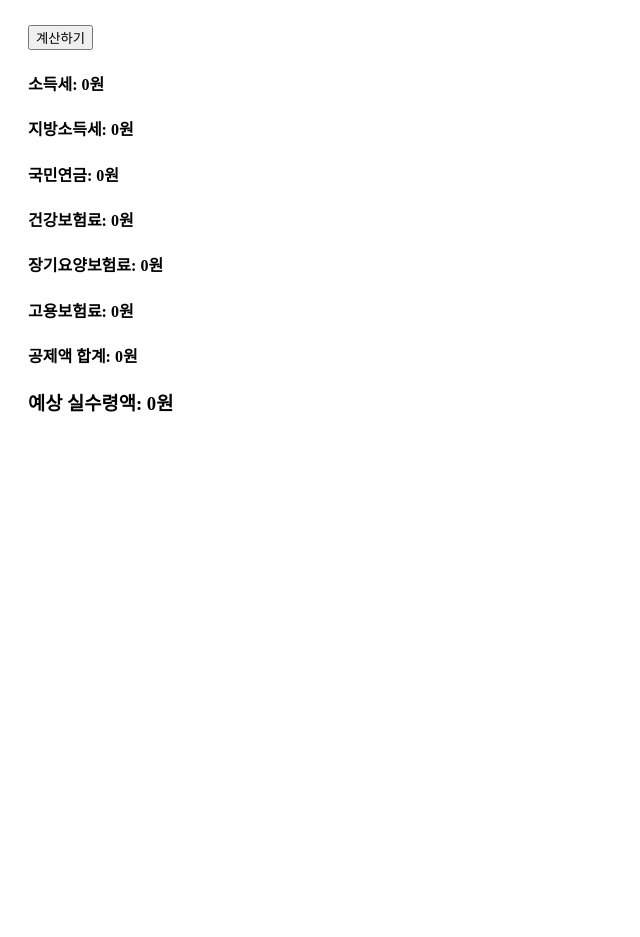
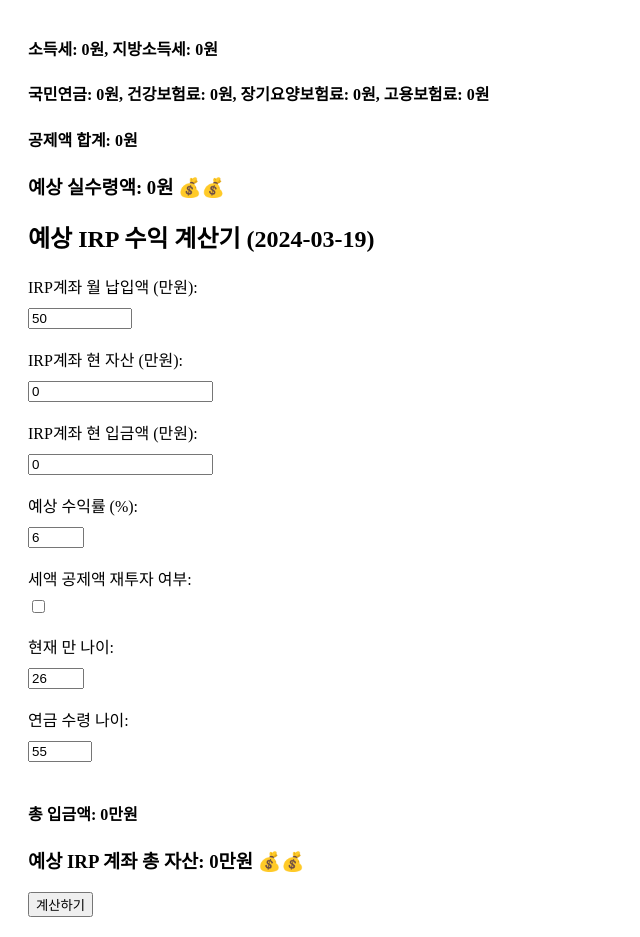
Before and after one commit to Mephisto405/financial-decision-helper, a plain HTML site: page index.html in a window 1280 px wide. Shown: the part 352-1289 px from the top of the page, without its empty margins (0-640 px from the left). Before the commit the page ends 800 px from the top, so only its background shows below. Drawn offline with Linux system fonts and the light colour scheme; no server answers.

Commit message:
Update IRP earnings calculator

```diff
--- a/index.html
+++ b/index.html
@@ -2,7 +2,7 @@
 <html lang="ko">
 <head>
     <meta charset="UTF-8">
-    <title>간이세액 계산기</title>
+    <title>예상 실수령액 계산기</title>
     <script src="https://cdnjs.cloudflare.com/ajax/libs/xlsx/0.16.9/xlsx.full.min.js"></script>
     <style>
         .container {
@@ -16,7 +16,7 @@
 </head>
 <body>
     <div class="container">
-        <h2>간이세액 및 예상 실수령액 계산기</h2>
+        <h2>예상 실수령액 계산기 (2024-03-18)</h2>
         <label for="preTaxIncome">세전 월급 (만원):</label>
         <input type="number" id="preTaxIncome" value="200" min="77" step="0.0001">
         <span class="warning" id="warningPreTaxIncome"></span><br>
@@ -33,17 +33,41 @@
         <input type="number" id="childrenUnder20" value="0" min="0" max="12">
         <span class="warning" id="warningChildrenUnder20"></span><br>
 
-        <button onclick="calculateTax()">계산하기</button>
         <div id="results">
-            <h4>소득세: <span id="incomeTax">0</span>원</h4>
-            <h4>지방소득세: <span id="localIncomeTax">0</span>원</h4>
-            <h4>국민연금: <span id="nationalPension">0</span>원</h4>
-            <h4>건강보험료: <span id="healthInsurance">0</span>원</h4>
-            <h4>장기요양보험료: <span id="longTermCareInsurance">0</span>원</h4>
-            <h4>고용보험료: <span id="employmentInsurance">0</span>원</h4>
+            <h4>소득세: <span id="incomeTax">0</span>원, 지방소득세: <span id="localIncomeTax">0</span>원</h4>
+            <h4>국민연금: <span id="nationalPension">0</span>원, 건강보험료: <span id="healthInsurance">0</span>원, 장기요양보험료: <span id="longTermCareInsurance">0</span>원, 고용보험료: <span id="employmentInsurance">0</span>원</h4>
             <h4>공제액 합계: <span id="totalDeductions">0</span>원</h4>
-            <h3>예상 실수령액: <span id="netIncome">0</span>원</h3>
+            <h3>예상 실수령액: <span id="netIncome">0</span>원 &#128176;&#128176;</h3>
         </div>
+
+        <h2>예상 IRP 수익 계산기 (2024-03-19)</h2>
+        <label for="irpMonthlyContribution">IRP계좌 월 납입액 (만원):</label>
+        <input type="number" id="irpMonthlyContribution" value="50" min="0" max="150" step="0.0001"><br>
+
+        <label for="irpCurrentAssets">IRP계좌 현 자산 (만원):</label>
+        <input type="number" id="irpCurrentAssets" value="0" min="0" step="0.0001"><br>
+
+        <label for="irpCurrentContributions">IRP계좌 현 입금액 (만원):</label>
+        <input type="number" id="irpCurrentContributions" value="0" min="0" step="0.0001"><br>
+
+        <label for="expectedReturnRate">예상 수익률 (%):</label>
+        <input type="number" id="expectedReturnRate" value="6" min="0" max="30"><br>
+
+        <label for="reinvestTaxDeductions">세액 공제액 재투자 여부:</label>
+        <input type="checkbox" id="reinvestTaxDeductions"><br>
+
+        <label for="currentAge">현재 만 나이:</label>
+        <input type="number" id="currentAge" value="26" min="0" max="55"><br>
+
+        <label for="pensionAge">연금 수령 나이:</label>
+        <input type="number" id="pensionAge" value="55" min="55" max="100"><br>
+
+        <div id="sumResults">
+            <h4>총 입금액: <span id="totalContributions">0</span>만원</h4>
+            <h3>예상 IRP 계좌 총 자산: <span id="totalFutureValue">0</span>만원 &#128176;&#128176;</h3>
+        </div>
+
+        <button onclick="calculate()">계산하기</button>
     </div>
 
     <style>
@@ -94,7 +118,7 @@
             return new Intl.NumberFormat().format(Math.round(num/10)*10);
         }
 
-        function calculateTax() {
+        function calculate() {
             // 입력 필드 값 가져오기
             const preTaxIncomeElement = document.getElementById('preTaxIncome');
             const nonTaxableAmountElement = document.getElementById('nonTaxableAmount');
@@ -148,14 +172,14 @@
             }
 
             // 세금 계산 로직 시작
-            const taxableIncome = (preTaxIncome - nonTaxableAmount) / 1000;
+            const taxableIncome = (preTaxIncome - nonTaxableAmount) / 10000; // 만원 단위
             const totalDependents = dependents + childrenUnder20;
             const index = totalDependents + 1; // 배열 인덱싱을 위해 적절한 조정
-            let taxAmount = 0;
+            let taxAmount = 0; // 원 단위
 
-            if (taxableIncome < 10000) { // 10,000천원 미만인 경우의 세금 계산
+            if (taxableIncome < 1000) { // 10,000천원 미만인 경우의 세금 계산
                 for (let row of taxTable) {
-                    if (taxableIncome >= row[0] && taxableIncome < row[1]) {
+                    if (taxableIncome >= row[0] / 10 && taxableIncome < row[1] / 10) {
                         taxAmount = row[index] ? row[index] : 0;
                         break;
                     }
@@ -164,20 +188,20 @@
                 let baseTaxRow = taxTable.find(row => row[0] === "10,000천원" && (row[1] === "" || row[1] == null));
                 let baseTaxAmount = baseTaxRow ? parseFloat(baseTaxRow[index]) : 0; // 기본 세액
 
-                if (taxableIncome <= 10000) {
+                if (taxableIncome <= 1000) {
                     taxAmount = baseTaxAmount;
-                } else if (taxableIncome <= 14000) {
-                    taxAmount = baseTaxAmount + (taxableIncome - 10000) * 1000 * 0.98 * 0.35 + 25000;
-                } else if (taxableIncome <= 28000) {
-                    taxAmount = baseTaxAmount + 1397000 + (taxableIncome - 14000) * 1000 * 0.98 * 0.38;
-                } else if (taxableIncome <= 30000) {
-                    taxAmount = baseTaxAmount + 6610600 + (taxableIncome - 28000) * 1000 * 0.98 * 0.40;
-                } else if (taxableIncome <= 45000) {
-                    taxAmount = baseTaxAmount + 7394600 + (taxableIncome - 30000) * 1000 * 0.40;
-                } else if (taxableIncome <= 87000) {
-                    taxAmount = baseTaxAmount + 13394600 + (taxableIncome - 45000) * 1000 * 0.42;
+                } else if (taxableIncome <= 1400) {
+                    taxAmount = baseTaxAmount + (taxableIncome - 1000) * 10000 * 0.98 * 0.35 + 25000;
+                } else if (taxableIncome <= 2800) {
+                    taxAmount = baseTaxAmount + 1397000 + (taxableIncome - 1400) * 10000 * 0.98 * 0.38;
+                } else if (taxableIncome <= 3000) {
+                    taxAmount = baseTaxAmount + 6610600 + (taxableIncome - 2800) * 10000 * 0.98 * 0.40;
+                } else if (taxableIncome <= 4500) {
+                    taxAmount = baseTaxAmount + 7394600 + (taxableIncome - 3000) * 10000 * 0.40;
+                } else if (taxableIncome <= 8700) {
+                    taxAmount = baseTaxAmount + 13394600 + (taxableIncome - 4500) * 10000 * 0.42;
                 } else { // 87,000천원 초과
-                    taxAmount = baseTaxAmount + 31034600 + (taxableIncome - 87000) * 1000 * 0.45;
+                    taxAmount = baseTaxAmount + 31034600 + (taxableIncome - 8700) * 10000 * 0.45;
                 }
             }
 
@@ -185,18 +209,18 @@
             const localIncomeTax = taxAmount * 0.1;
 
             // 국민연금 계산
-            let pensionBase = Math.max(370000, Math.min(taxableIncome * 1000, 5900000));
+            let pensionBase = Math.max(370000, Math.min(taxableIncome * 10000, 5900000));
             const nationalPension = pensionBase * 0.045;
 
             // 건강보험료 계산
-            let healthInsuranceBase = Math.max(279266, Math.min(taxableIncome * 1000, 110332300));
+            let healthInsuranceBase = Math.max(279266, Math.min(taxableIncome * 10000, 110332300));
             const healthInsurance = healthInsuranceBase * 0.03545;
 
             // 장기요양보험료 계산
             const longTermCareInsurance = healthInsurance * 0.1295;
 
             // 고용보험료 계산
-            const employmentInsurance = taxableIncome * 1000 * 0.009;
+            const employmentInsurance = taxableIncome * 10000 * 0.009;
 
             // 공제액 합계
             const totalDeductions = taxAmount + localIncomeTax + nationalPension + healthInsurance + longTermCareInsurance + employmentInsurance;
@@ -213,6 +237,46 @@
             document.getElementById('employmentInsurance').textContent = formatNumber(employmentInsurance);
             document.getElementById('totalDeductions').textContent = formatNumber(totalDeductions);
             document.getElementById('netIncome').textContent = formatNumber(netIncome);
+
+            // IRP 계좌 로직
+            const monthlyContribution = parseFloat(document.getElementById('irpMonthlyContribution').value);
+            const currentAssets = parseFloat(document.getElementById('irpCurrentAssets').value);
+            const currentContributions = parseFloat(document.getElementById('irpCurrentContributions').value);
+            const annualReturnRate = parseFloat(document.getElementById('expectedReturnRate').value) / 100; // 퍼센트를 소수로 변환
+            const currentAge = parseInt(document.getElementById('currentAge').value);
+            const pensionAge = parseInt(document.getElementById('pensionAge').value);
+
+            const yearsToPension = pensionAge - currentAge;
+            const n = 12; // 연간 복리 계산 횟수 (월 복리)
+
+            // 현재 자산의 미래 가치 계산
+            let futureValueOfCurrentAssets = currentAssets * Math.pow((1 + annualReturnRate / n), n * yearsToPension);
+
+            // 월 납입액의 미래 가치 계산
+            let futureValueOfContributions = monthlyContribution * ((Math.pow((1 + annualReturnRate / n), n * yearsToPension) - 1) / (annualReturnRate / n));
+
+            // 총 미래 가치 계산 (현재 자산의 미래 가치 + 월 납입액의 미래 가치)
+            let totalFutureValue = futureValueOfCurrentAssets + futureValueOfContributions;
+
+            // 세액 공제액 재투자 시나리오
+            const annualTaxableIncome = taxableIncome * 12;
+            let taxDeductionRate = annualTaxableIncome <= 5500 ? 0.165 : 0.132;
+            let taxDeductionLimit = Math.min(900, monthlyContribution * 12); // 900만원 한도
+            let taxDeduction = taxDeductionLimit * taxDeductionRate;
+
+            const reinvestTaxDeductions = document.getElementById('reinvestTaxDeductions').checked;
+
+            if (reinvestTaxDeductions) {
+                // 세액 공제액을 다음 해의 IRP 계좌 월 납입액에 추가
+                const additionalMonthlyContribution = (taxDeduction / 12); // 만원 단위로 변환
+                // 다음 해부터 연금 수령 나이까지의 기간 동안 추가 납입액을 고려한 복리 계산
+                let futureValueOfAdditionalContributions = additionalMonthlyContribution * ((Math.pow((1 + annualReturnRate / n), n * (yearsToPension - 1)) - 1) / (annualReturnRate / n));
+                totalFutureValue += futureValueOfAdditionalContributions; // 총 미래 가치에 추가
+            }
+
+            // 최종 결과 출력
+            document.getElementById("totalFutureValue").textContent = formatNumber(totalFutureValue)
+            document.getElementById("totalContributions").textContent = formatNumber(currentContributions + (monthlyContribution * 12 * yearsToPension));
         }
     </script>
 </body>
```
